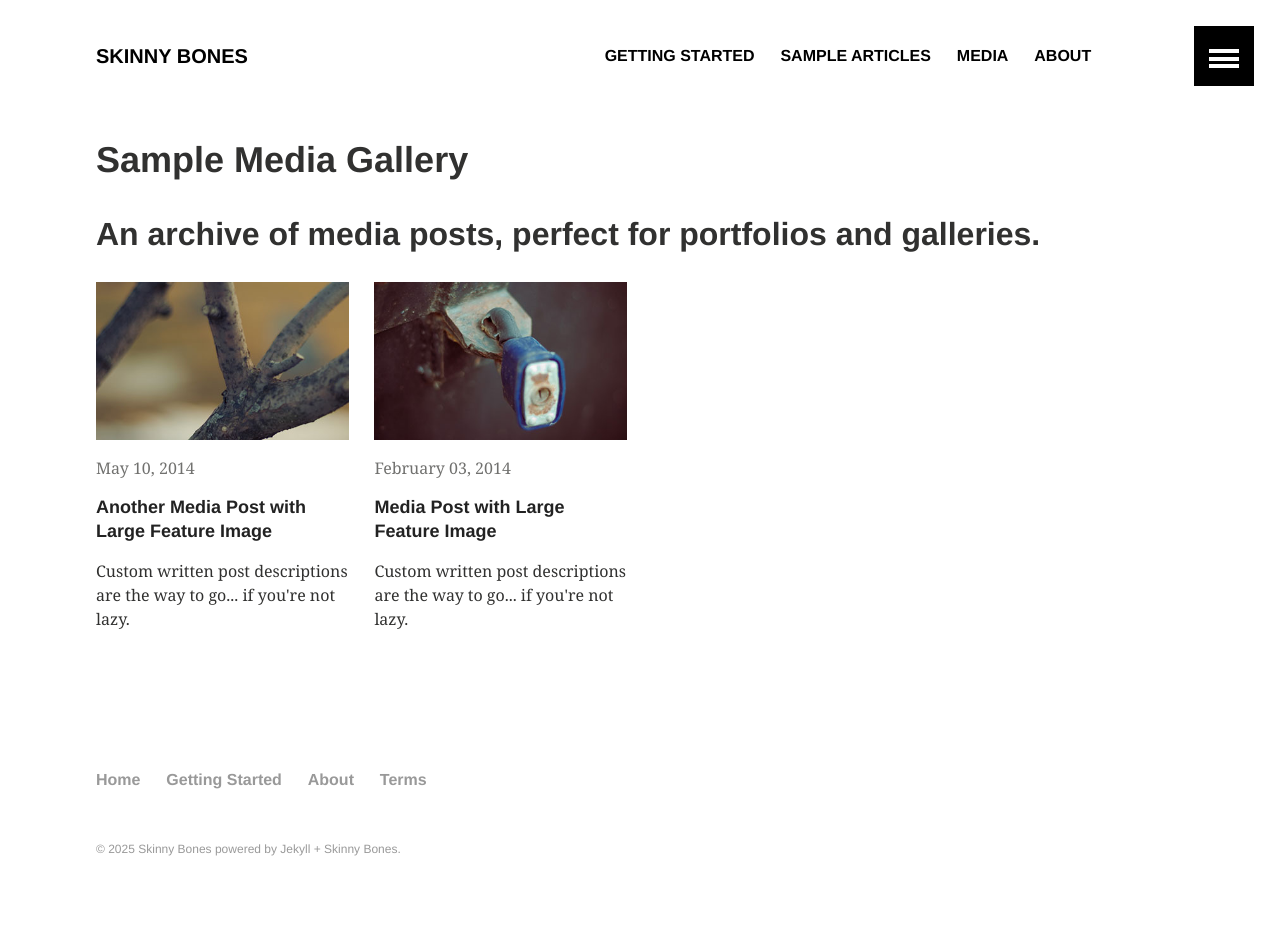
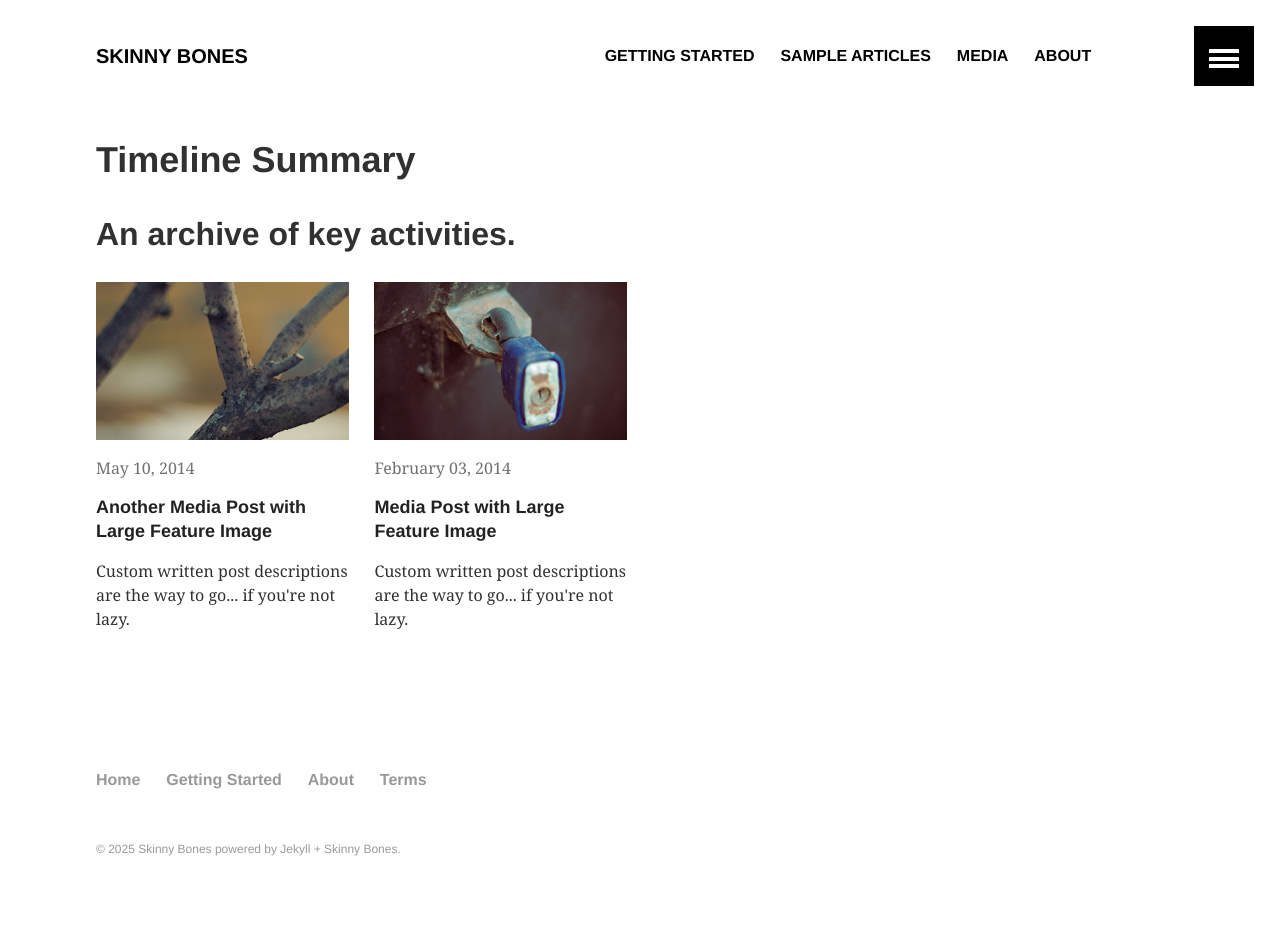
Before and after one commit to Jinsun-Lee/Jinsun-Lee.github.io, a Jekyll site: the page built from media/index.md, in a window 1280 px wide. Built offline with Jekyll 4.4.1, drawn with Linux system fonts in a browser that asks for light colours.

Commit message:
상단 Media 탭 내용 수정

```diff
--- a/media/index.md
+++ b/media/index.md
@@ -1,9 +1,9 @@
 ---
 layout: archive
-title: "Sample Media Gallery"
-date: 2014-05-30T11:40:45-04:00
+title: "Timeline Summary"
+date: 2025-03-29T11:40:45-04:00
 modified:
-excerpt: "An archive of media posts, perfect for portfolios and galleries."
+excerpt: "An archive of key activities."
 tags: []
 image:
   feature:
```
